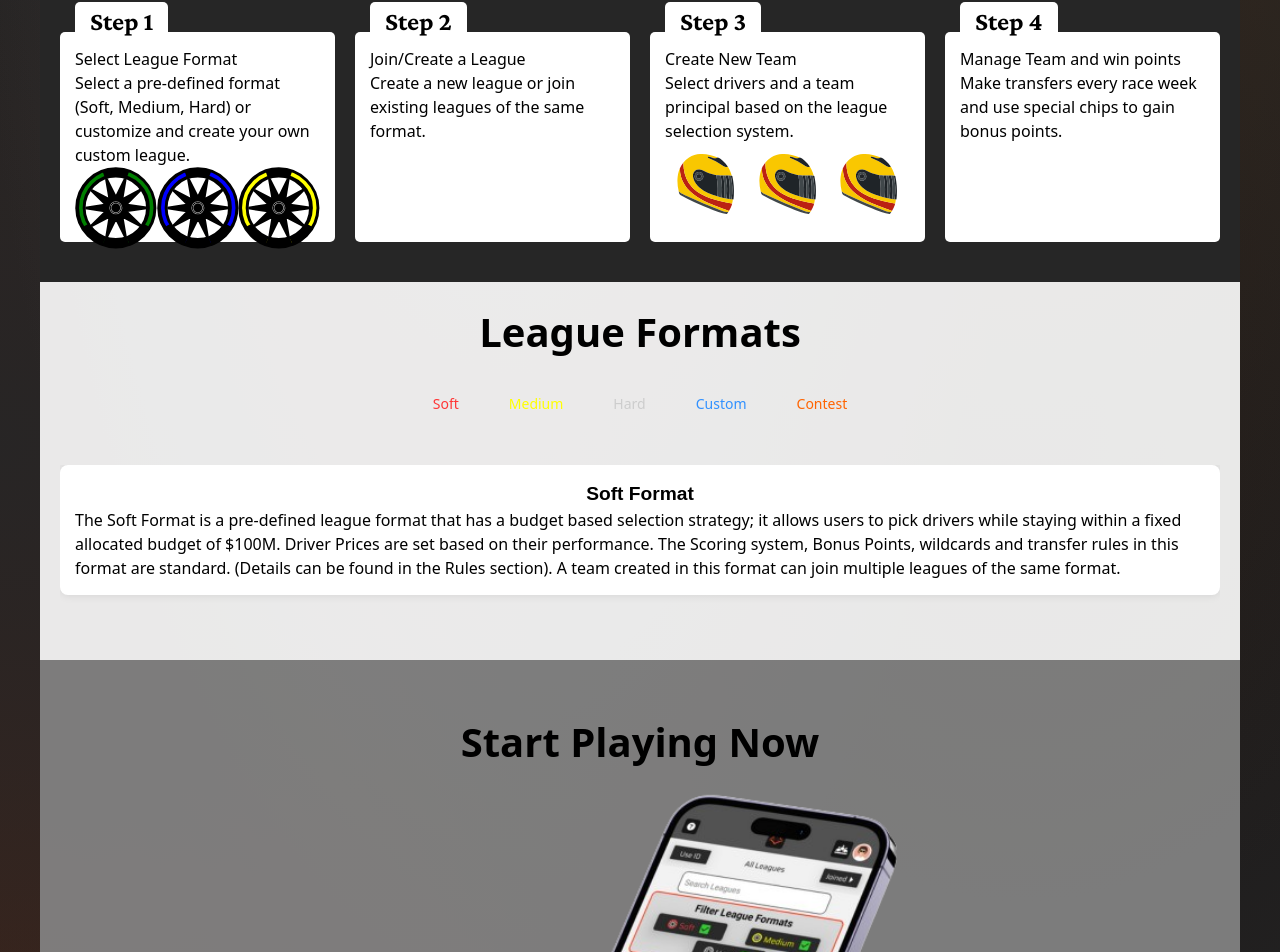
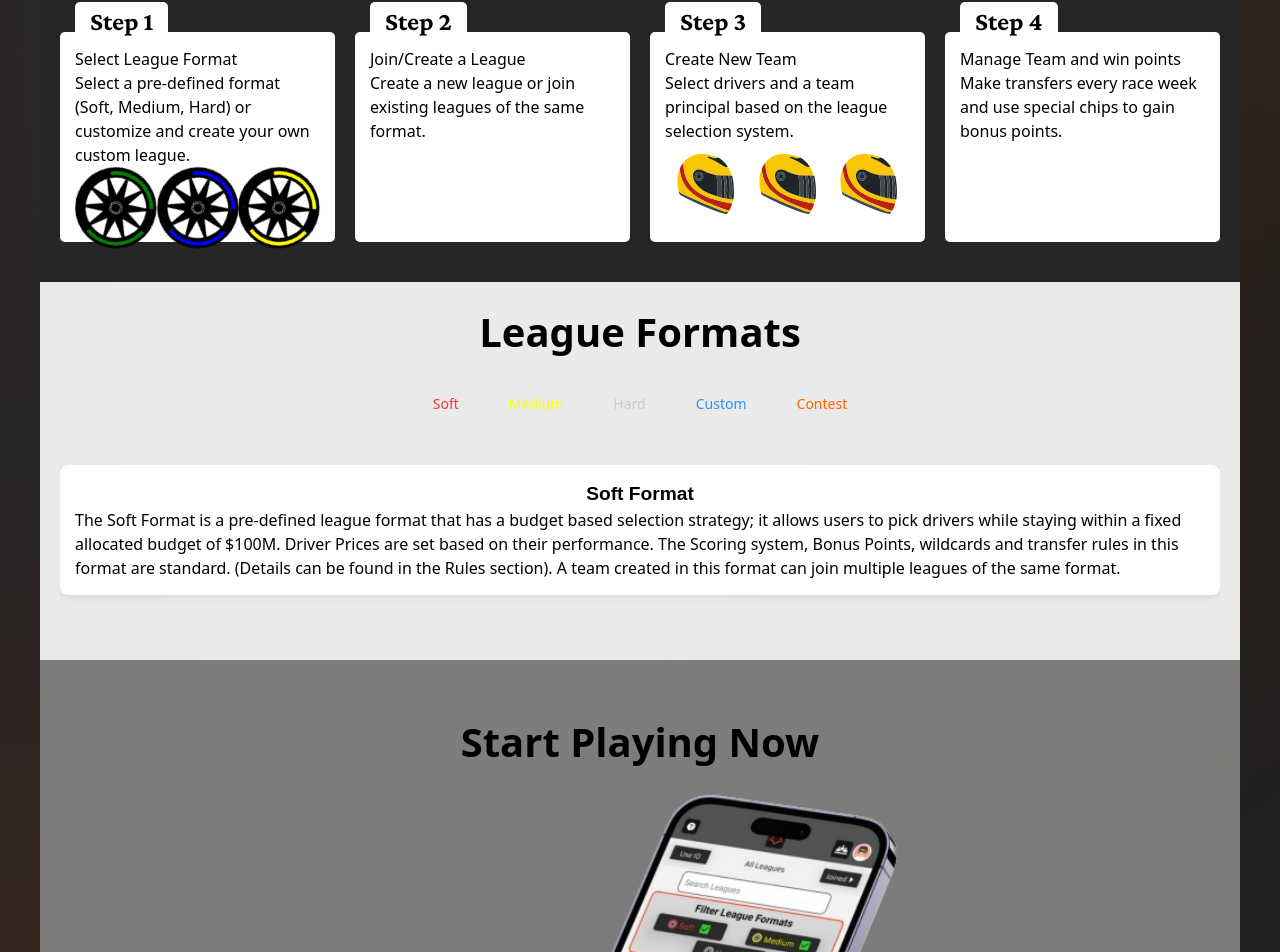
Before and after one commit to slycadelic/fantasy-fox-landing-page, a Next.js app: page / in a window 1280 px wide. Shown: the part 808-1760 px from the top of the page. Built offline with nearby package versions, Linux system fonts and the light colour scheme; a web font is replaced by a local one.

Commit message:
Added Animation to the Tyres

```diff
--- a/app/globals.css
+++ b/app/globals.css
@@ -22,9 +22,14 @@
 }
 
 .rotateTyre {
-    background-color: red;
+    animation: rotation 1800ms infinite linear;
+transform-origin: 50% 50%;
 }
 
+@keyframes rotation {
+from {transform: rotate(0deg);}
+to   {transform: rotate(360deg);}
+}
 h3
 {
     font-family: 'Yantramanav', sans-serif;
--- a/components/home/FantasyFoxsvg.js
+++ b/components/home/FantasyFoxsvg.js
@@ -5,6 +5,7 @@ const FantasyFoxsvg = ({ stroke} ) => {
     <svg
       xmlns="http://www.w3.org/2000/svg"
       id="test1"
+      className="rotateTyre"
       shapeRendering="geometricPrecision"
       textRendering="geometricPrecision"
       viewBox="0 0 300 300"
--- a/components/home/How2Play.module.css
+++ b/components/home/How2Play.module.css
@@ -69,7 +69,10 @@
 .tyres{
     display: flex;
     justify-content: center;
+
+
 }
+
 
 .helmets{
     display: flex;
```
